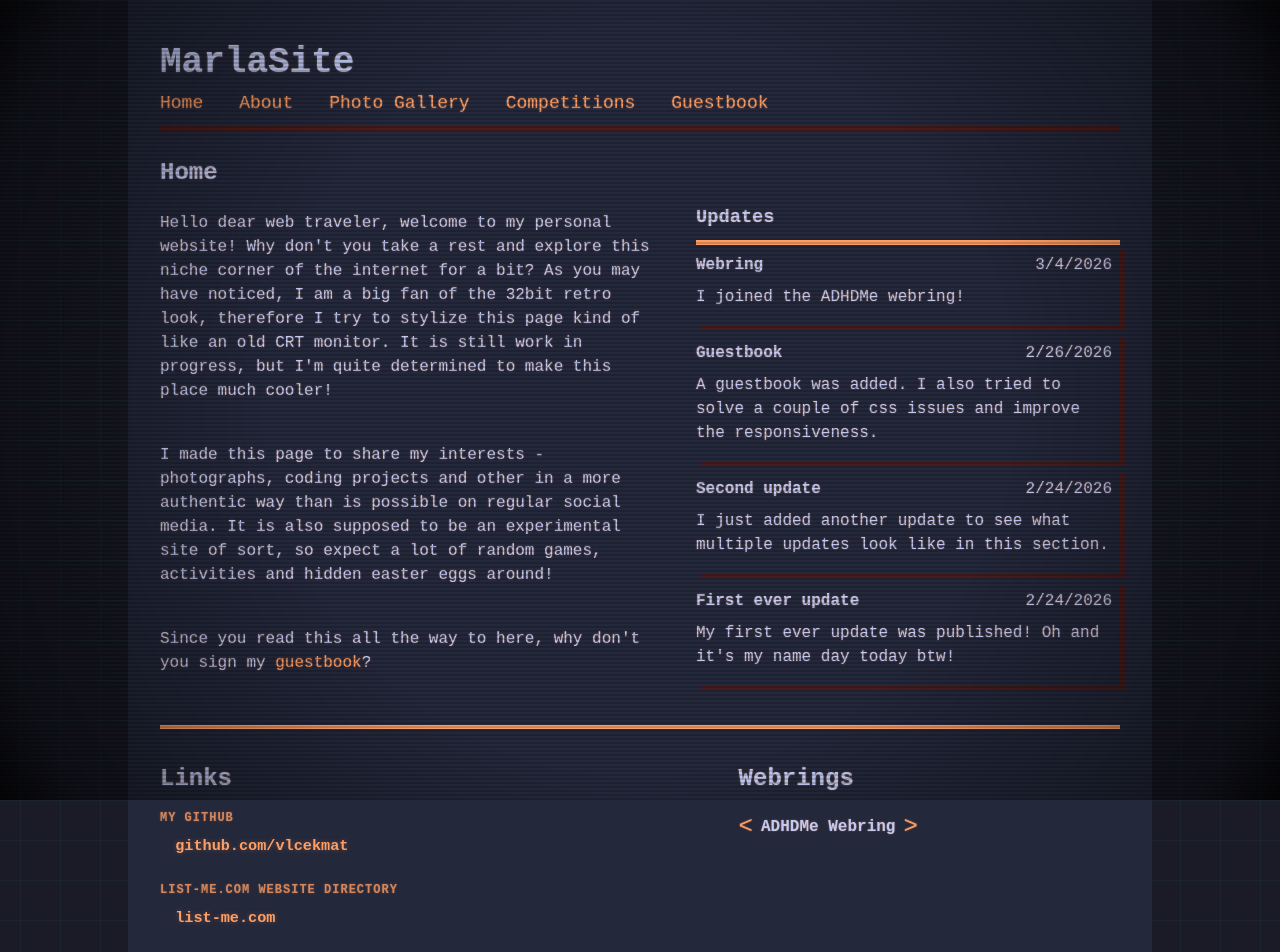
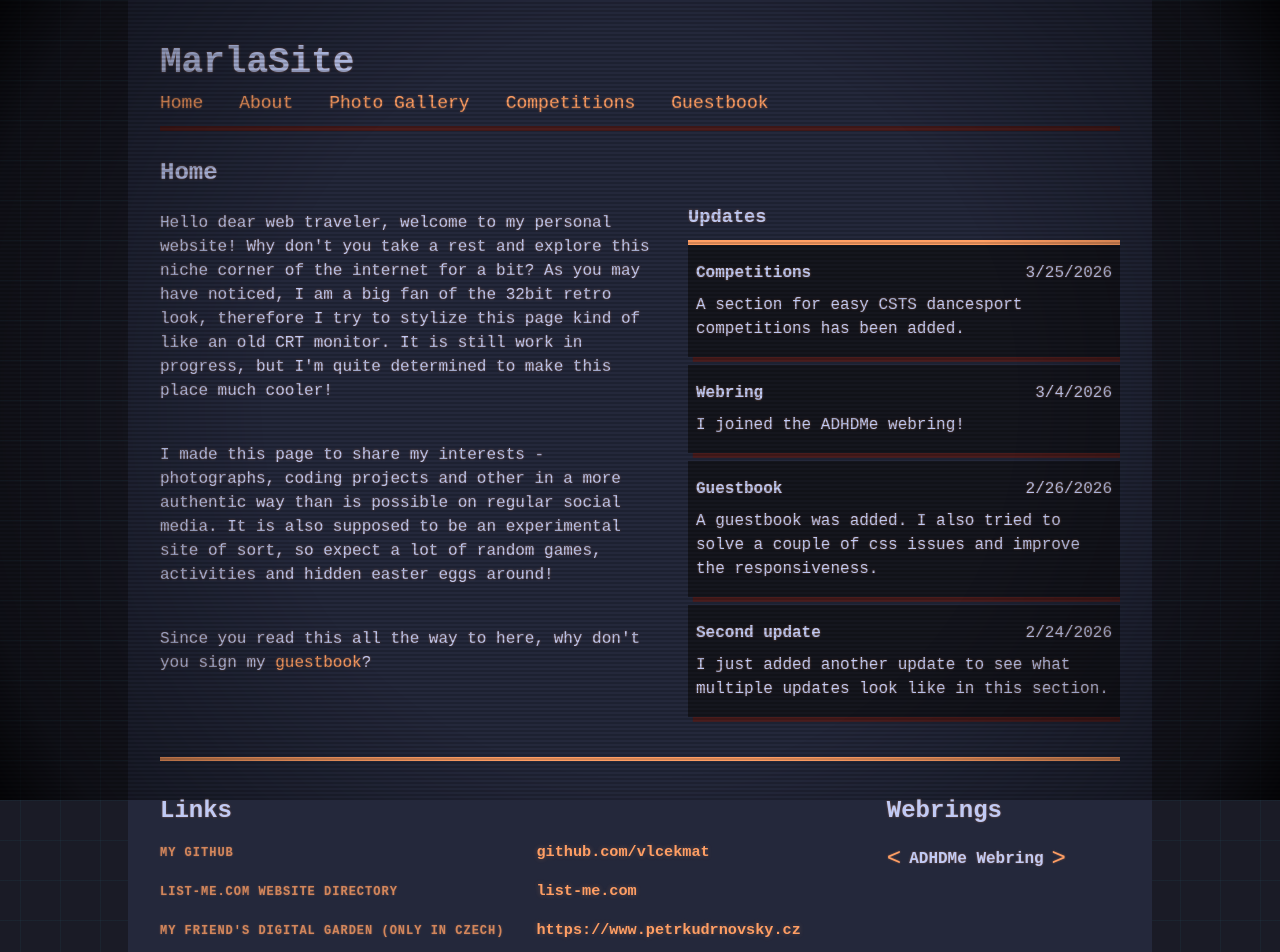
Before and after one commit to vlcekmat/PersonalWebsite, a Vue app: page / in a window 1280 px wide. Shown: the top 952 px of the page. Built offline with nearby package versions, Linux system fonts and the light colour scheme; a web font is replaced by a local one.

Commit message:
improved css designs

```diff
--- a/public/updates.json
+++ b/public/updates.json
@@ -1,4 +1,10 @@
 [
+  {
+    "id": 5,
+    "title": "Competitions",
+    "date": "3/25/2026",
+    "text": "A section for easy CSTS dancesport competitions has been added."
+  },
   {
     "id": 4,
     "title": "Webring",
--- a/src/App.vue
+++ b/src/App.vue
@@ -63,4 +63,29 @@ window.onload = typeAllParagraphs;
   </div>
 </template>
 
-<style scoped></style>
+<style scoped>
+.navbar {
+  font-size: large;
+  width: 100%;
+}
+
+.navigation {
+  display: flex;
+  gap: 2em;
+  border-bottom: var(--dark) solid 0.3em;
+  padding-bottom: 0.5em;
+  flex-wrap: wrap;
+}
+
+@media screen and (max-width: 750px) {
+  .navigation {
+    flex-direction: column;
+    gap: 1em;
+    align-items: center;
+  }
+
+  .navbar h1 {
+    text-align: center;
+  }
+}
+</style>
--- a/src/components/GuestbookMessage.vue
+++ b/src/components/GuestbookMessage.vue
@@ -12,9 +12,11 @@ const props = defineProps(["name", "datetime", "text"]);
 
 <style scoped>
 .guest-book-message-card {
-  padding: 1em 1em 1em 0em;
+  padding: 1em 1em 1em 1em;
 
   box-shadow: var(--dark) 0.3em 0.3em;
+
+  background-color: var(--black);
 
   margin-bottom: 1em;
 
--- a/src/components/LinksSection.vue
+++ b/src/components/LinksSection.vue
@@ -28,8 +28,8 @@
 
 <style scoped>
 .links-list {
-  display: flex;
-  flex-direction: column;
+  display: grid;
+  grid-template-columns: 1fr;
   gap: 0.5em;
 }
 
@@ -41,7 +41,21 @@ dt {
 dd {
   margin-left: 1em;
   margin-bottom: 1em;
+  word-break: break-word;
+  overflow-wrap: break-word;
 }
 
+@media screen and (min-width: 1000px) {
+  .links-list {
+    grid-template-columns: auto 1fr;
+    column-gap: 2em;
+    row-gap: 1em;
+    align-items: baseline;
+  }
 
+  dd {
+    margin-left: 0;
+    margin-bottom: 0;
+  }
+}
 </style>
--- a/src/components/UpdateCard.vue
+++ b/src/components/UpdateCard.vue
@@ -25,9 +25,9 @@ p {
 
 .update-card {
   box-shadow: var(--dark) 0.3em 0.3em;
-  padding-right: 0.5em;
-  padding-bottom: 0.5em;
+  padding: 0.5em;
   margin-bottom: 0.5em;
+  background-color: var(--black);
 }
 
 .mydate {
--- a/src/components/UpdatesSection.vue
+++ b/src/components/UpdatesSection.vue
@@ -17,7 +17,7 @@ onMounted(async () => {
 
 <template>
   <h3>Updates</h3>
-  <ol>
+  <ol class="updates-container">
     <UpdateCard
       v-for="update in updates"
       :key="update.id"
@@ -35,6 +35,12 @@ h3 {
   padding-bottom: 0.5em;
 }
 
+.updates-container {
+  max-height: 30em;
+  overflow-y: scroll;
+  -webkit-overflow-scrolling: touch;
+}
+
 @media  screen and (max-width: 450px) {
   h3 {
     padding-right: 0;
--- a/src/views/AboutView.vue
+++ b/src/views/AboutView.vue
@@ -32,7 +32,7 @@
 
       <br />
 
-      <p class="typed links-to-fix">
+      <p class="typed links-to-fix typing">
         Also if you'd like to exchange website links or just send me a message,
         feel free to send me an email:
         <a href="mailto:vlcekmat@seznam.cz">vlcekmat@seznam.cz</a> or you can
--- a/src/views/CompetitionsView.vue
+++ b/src/views/CompetitionsView.vue
@@ -2,7 +2,7 @@
 import { ref, reactive } from 'vue';
 
 const moznostiVek = ["Dospělí", "Mládež", "Junioři-2", "Junioři-1", "Děti-2", "Děti-1", "Senioři-1", "Senioři-2", "Senioři-3"];
-const moznostiTrida = ["E", "D", "C", "B", "A", "M"];
+const moznostiTrida = ["E", "D", "C", "B", "A"];
 const moznostiDisciplina = ["STT", "LAT", "KOMB"];
 
 interface Kategorie {
@@ -126,7 +126,6 @@ const fetchSouteze = async () => {
   margin-top: 1em;
 }
 
-/* RESPONZIVNÍ LAYOUT */
 .responsive-layout {
   display: flex;
   flex-direction: row;
@@ -134,17 +133,15 @@ const fetchSouteze = async () => {
   margin-top: 2em;
 }
 
-/* Sidebar na desktopu fixní šířka */
 .sidebar {
   flex: 0 0 300px;
 }
 
 .results-area {
   flex: 1;
-  min-width: 0; /* Důležité pro flexbox a dlouhé texty */
+  min-width: 0;
 }
 
-/* FORMULÁŘ */
 .cyber-form {
   background: var(--darkGrey);
   padding: 1.5em;
@@ -199,7 +196,6 @@ select:focus {
   box-shadow: 0 0 15px var(--glow-color);
 }
 
-/* KARTY */
 .status-bar {
   margin-bottom: 1.5em;
   font-size: 0.8rem;
@@ -256,7 +252,7 @@ select:focus {
 
 .kat-tag {
   display: flex;
-  flex-wrap: wrap; /* Pro velmi malé telefony */
+  flex-wrap: wrap;
   align-items: center;
   background: var(--darkGrey);
   padding: 0.6em;
@@ -276,9 +272,6 @@ select:focus {
   color: var(--light);
 }
 
-/* --- MEDIA QUERIES PRO RESPONZIVITU --- */
-
-/* Tablety a menší desktop */
 @media (max-width: 1100px) {
   .responsive-layout {
     gap: 1.5em;
@@ -288,7 +281,6 @@ select:focus {
   }
 }
 
-/* Mobily a menší tablety (Přepnutí na vertikální zobrazení) */
 @media (max-width: 850px) {
   .responsive-layout {
     flex-direction: column;
@@ -307,7 +299,6 @@ select:focus {
     font-size: 1.5rem;
   }
 
-  /* Zvětšení klikacích ploch pro mobily */
   select, .glow-button {
     padding: 1.2em;
   }
@@ -317,7 +308,6 @@ select:focus {
   }
 }
 
-/* Velmi malé telefony */
 @media (max-width: 450px) {
   .card-header {
     flex-direction: column;
--- a/src/views/Gallery.vue
+++ b/src/views/Gallery.vue
@@ -19,7 +19,7 @@ onMounted(async () => {
 
 <template>
   <h2>Photo Gallery</h2>
-  <p>
+  <p class="typing">
     Photography is a big interest of mine. I have been taking pictures since I
     was a small kid. It has always fascinated me how we can simply capture any
     fleeting moment and freeze it in time. See? That's me when I was about 13
@@ -52,3 +52,41 @@ onMounted(async () => {
     />
   </div>
 </template>
+
+<style scoped>
+.photoGallery {
+  display: block;
+  column-count: 3;
+  column-gap: 1.5rem;
+  border-top: var(--accent) solid 0.5em;
+  margin-top: 2em;
+  padding-top: 1.5em;
+}
+
+:deep(.grid-photo) {
+  break-inside: avoid;
+  page-break-inside: avoid;
+  margin-bottom: 1.5rem;
+  display: inline-block;
+  width: 100%;
+}
+
+:deep(.galleryPhoto) {
+  width: 100%;
+  height: auto;
+  max-height: none;
+  margin-bottom: 0;
+}
+
+@media screen and (max-width: 1200px) {
+  .photoGallery {
+    column-count: 2;
+  }
+}
+
+@media screen and (max-width: 650px) {
+  .photoGallery {
+    column-count: 1;
+  }
+}
+</style>
--- a/src/views/GuestbookView.vue
+++ b/src/views/GuestbookView.vue
@@ -76,7 +76,7 @@ onMounted(async () => {
     anything, feel free to leave it here!
   </p>
 
-  <p class="bordered-bottom">To leave a message, simply fill the form below and hit submit!</p>
+  <p class="bordered-bottom typing">To leave a message, simply fill the form below and hit submit!</p>
 
   <div class="my-flex">
     <form class="guestbook-form" @submit.prevent="sendMessage">
@@ -122,6 +122,10 @@ onMounted(async () => {
 </template>
 
 <style scoped>
+.messages-container > h5 {
+  margin-bottom: 2em;
+}
+
 .my-flex {
   display: flex;
   justify-content: left;
--- a/src/views/Home.vue
+++ b/src/views/Home.vue
@@ -25,7 +25,7 @@ import WebringsSection from "@/components/WebringsSection.vue";
         a lot of random games, activities and hidden easter eggs around!
       </p>
       <br>
-      <p class="typed links-to-fix">
+      <p class="typed links-to-fix typing">
         Since you read this all the way to here, why don't you sign my
         <a href="guestbook">guestbook</a>?
       </p>
```
